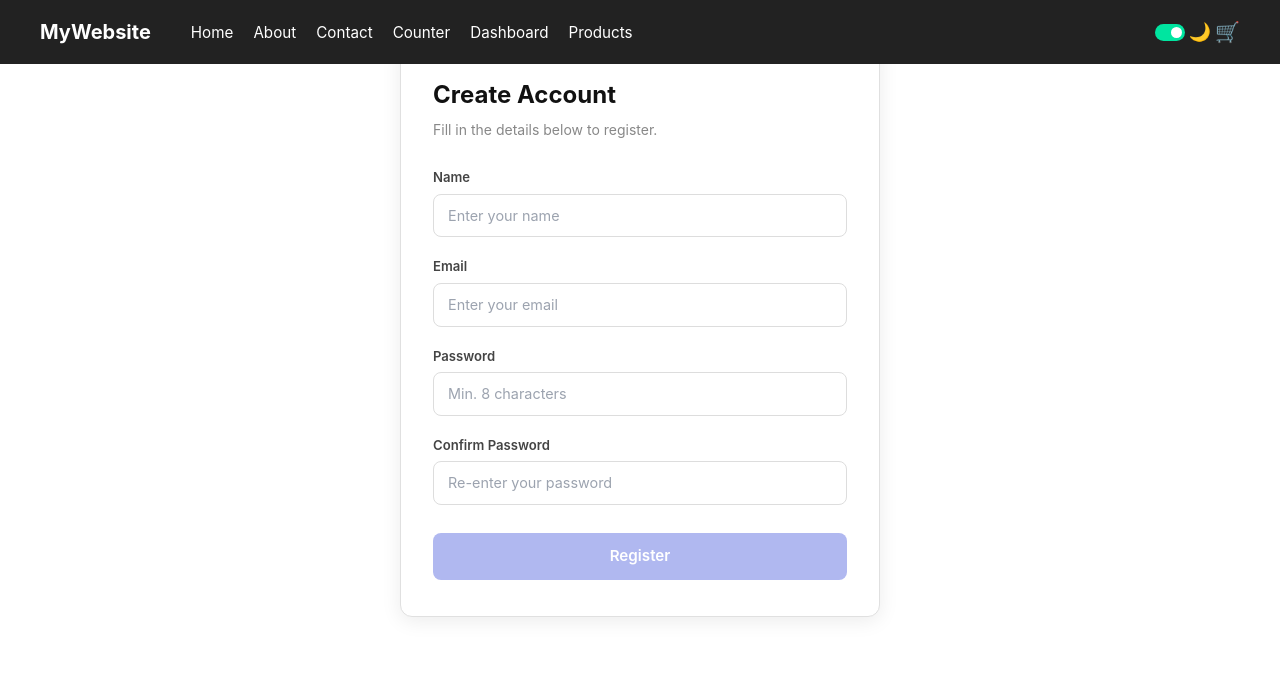
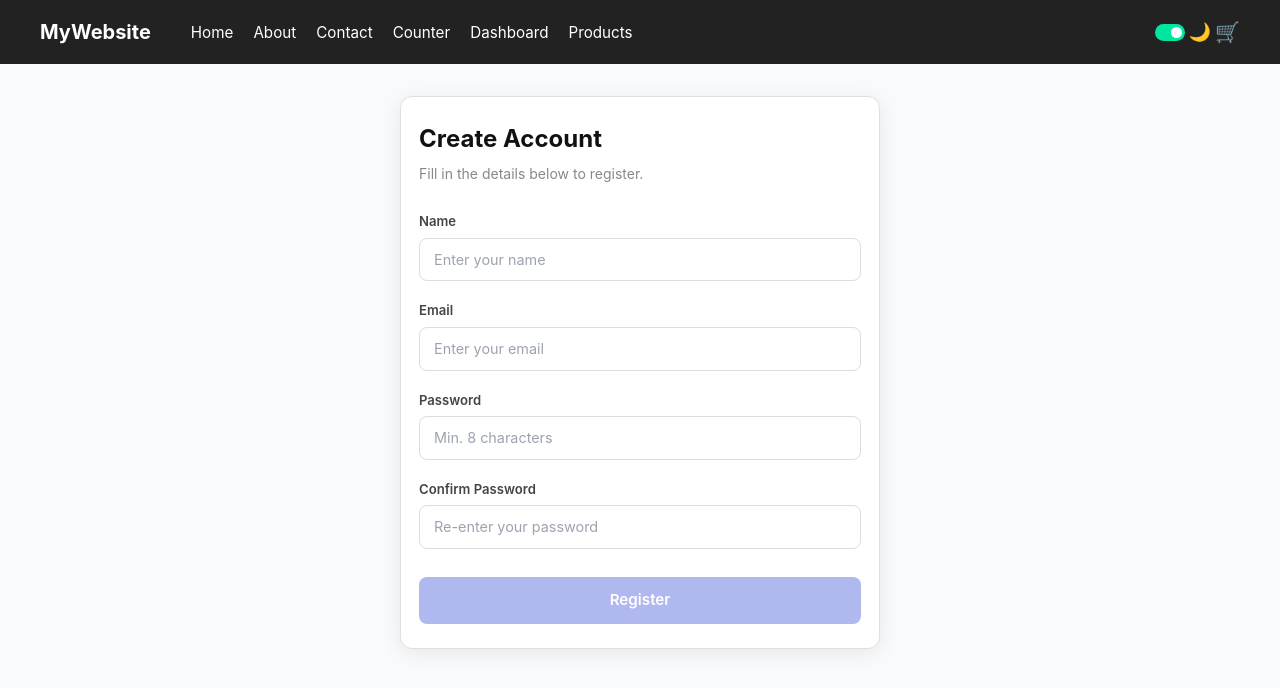
Before and after one commit to harambutt01/React-Projects, a React (Create React App) app: page /contact in a window 1280 px wide. Shown: the top 688 px of the page. Built offline with nearby package versions, Linux system fonts and the light colour scheme.

Commit message:
convert caonact.css to tailwind

```diff
--- a/src/components/Contact.css
+++ /dev/null
@@ -1,92 +0,0 @@
-.form-page {
-  display:         flex;
-  justify-content: center;
-  align-items:     flex-start;
-  padding:         40px 16px;
-  min-height:      100vh;
-}
-
-.form-card {
-  width:         100%;
-  max-width:     480px;
-  background:    #ffffff;
-  border:        1px solid #e0e0e0;
-  border-radius: 12px;
-  padding:       36px 32px;
-  box-shadow:    0 4px 20px rgba(0, 0, 0, 0.08);
-}
-
-.form-title {
-  margin:      0 0 6px;
-  font-size:   1.5rem;
-  font-weight: 700;
-  color:       #111;
-}
-
-.form-subtitle {
-  margin:      0 0 28px;
-  font-size:   0.875rem;
-  color:       #888;
-}
-
-.field {
-  display:        flex;
-  flex-direction: column;
-  margin-bottom:  20px;
-}
-
-.label {
-  font-size:     0.82rem;
-  font-weight:   600;
-  color:         #444;
-  margin-bottom: 6px;
-}
-
-.input {
-  padding:       10px 14px;
-  border:        1px solid #ddd;
-  border-radius: 8px;
-  font-size:     0.9rem;
-  outline:       none;
-  transition:    border-color 0.2s ease;
-  color:         #111;
-}
-
- .input:focus {
-  border-color: #4f6ef7;
-}
-
-.error {
-  margin-top: 5px;
-  font-size:  0.78rem;
-  color:      #e53935;
-}
-
-.submit-btn {
-  width:         100%;
-  padding:       12px;
-  margin-top:    8px;
-  background:    #4f6ef7;
-  color:         #ffffff;
-  border:        none;
-  border-radius: 8px;
-  font-size:     0.95rem;
-  font-weight:   600;
-  cursor:        pointer;
-  transition:    background 0.2s ease;
-}
-
-.submit-btn:hover:not(:disabled) {
-  background: #3a58e0;
-}
-
-.submit-btn:disabled {
-  background: #b0b8f0;
-  cursor:     not-allowed;
-}
-
-@media (max-width: 480px) {
-  .form-card {
-    padding: 24px 18px;
-  }
-}
--- a/src/components/Contact.jsx
+++ b/src/components/Contact.jsx
@@ -1,5 +1,4 @@
 import { useState } from "react";
-import "./Contact.css";
 
 function Contact() {
   const [values, setValues] = useState({
@@ -17,29 +16,24 @@ function Contact() {
       if (!value.trim()) return "Name is required.";
       if (value.trim().length < 2) return "Name must be at least 2 characters.";
     }
-
     if (name === "email") {
       if (!value.trim()) return "Email is required.";
       if (!/^[^\s@]+@[^\s@]+\.[^\s@]+$/.test(value)) return "Enter a valid email.";
     }
-
     if (name === "password") {
       if (!value) return "Password is required.";
       if (value.length < 8) return "Password must be at least 8 characters.";
     }
-
     if (name === "confirmPassword") {
       if (!value) return "Please confirm your password.";
       if (value !== values.password) return "Passwords do not match.";
     }
-
     return "";
   };
 
   const handleChange = (e) => {
     const { name, value } = e.target;
     setValues((prev) => ({ ...prev, [name]: value }));
-
     if (touched[name]) {
       setErrors((prev) => ({ ...prev, [name]: validate(name, value) }));
     }
@@ -63,27 +57,19 @@ function Contact() {
 
   const handleSubmit = (e) => {
     e.preventDefault();
-
     const fields = ["name", "email", "password", "confirmPassword"];
     const newErrors = {};
     const newTouched = {};
 
-    for (let i = 0; i < fields.length; i++) {
-      const key = fields[i];
+    fields.forEach((key) => {
       newErrors[key] = validate(key, values[key]);
       newTouched[key] = true;
-    }
+    });
 
     setErrors(newErrors);
     setTouched(newTouched);
 
-    let hasError = false;
-    for (let i = 0; i < fields.length; i++) {
-      if (newErrors[fields[i]] !== "") {
-        hasError = true;
-        break;
-      }
-    }
+    const hasError = fields.some((field) => newErrors[field] !== "");
 
     if (!hasError) {
       alert("Registration successful!");
@@ -94,15 +80,23 @@ function Contact() {
   };
 
   return (
-    <div className="form-page">
-      <div className="form-card">
-        <h2 className="form-title">Create Account</h2>
-        <p className="form-subtitle">Fill in the details below to register.</p>
+    /* Changed: pt-24 ensures it starts below navbar.
+       Changed: items-start to ensure it doesn't try to vertically center in a way that hides top content */
+    <div className="flex justify-center items-start px-[16px] pt-24 pb-10 min-h-screen bg-gray-50">
+      <div className="w-full max-w-[480px] bg-white border border-[#e0e0e0] rounded-[12px] px-[32px] py-[36px] shadow-[0_4px_20px_rgba(0,0,0,0.08)] sm:px-[18px] sm:py-[24px]">
+
+        <h2 className="m-0 mb-[6px] text-[1.5rem] font-[700] text-[#111]">
+          Create Account
+        </h2>
+
+        <p className="m-0 mb-[28px] text-[0.875rem] text-[#888]">
+          Fill in the details below to register.
+        </p>
 
         <form onSubmit={handleSubmit} noValidate>
-
-          <div className="field">
-            <label className="label">Name</label>
+          {/* Name Field */}
+          <div className="flex flex-col mb-[20px]">
+            <label className="text-[0.82rem] font-[600] text-[#444] mb-[6px]">Name</label>
             <input
               type="text"
               name="name"
@@ -110,15 +104,16 @@ function Contact() {
               onChange={handleChange}
               onBlur={handleBlur}
               placeholder="Enter your name"
-              className={`input ${touched.name && errors.name ? "input-error" : ""}`}
+              className={`px-[14px] py-[10px] border rounded-[8px] text-[0.9rem] outline-none transition-colors duration-200 text-[#111] ${
+                touched.name && errors.name ? "border-[#e53935]" : "border-[#ddd] focus:border-[#4f6ef7]"
+              }`}
             />
-            {touched.name && errors.name && (
-              <span className="error">{errors.name}</span>
-            )}
+            {touched.name && errors.name && <span className="mt-[5px] text-[0.78rem] text-[#e53935]">{errors.name}</span>}
           </div>
 
-          <div className="field">
-            <label className="label">Email</label>
+          {/* Email Field */}
+          <div className="flex flex-col mb-[20px]">
+            <label className="text-[0.82rem] font-[600] text-[#444] mb-[6px]">Email</label>
             <input
               type="email"
               name="email"
@@ -126,15 +121,16 @@ function Contact() {
               onChange={handleChange}
               onBlur={handleBlur}
               placeholder="Enter your email"
-              className={`input ${touched.email && errors.email ? "input-error" : ""}`}
+              className={`px-[14px] py-[10px] border rounded-[8px] text-[0.9rem] outline-none transition-colors duration-200 text-[#111] ${
+                touched.email && errors.email ? "border-[#e53935]" : "border-[#ddd] focus:border-[#4f6ef7]"
+              }`}
             />
-            {touched.email && errors.email && (
-              <span className="error">{errors.email}</span>
-            )}
+            {touched.email && errors.email && <span className="mt-[5px] text-[0.78rem] text-[#e53935]">{errors.email}</span>}
           </div>
 
-          <div className="field">
-            <label className="label">Password</label>
+          {/* Password Field */}
+          <div className="flex flex-col mb-[20px]">
+            <label className="text-[0.82rem] font-[600] text-[#444] mb-[6px]">Password</label>
             <input
               type="password"
               name="password"
@@ -142,15 +138,16 @@ function Contact() {
               onChange={handleChange}
               onBlur={handleBlur}
               placeholder="Min. 8 characters"
-              className={`input ${touched.password && errors.password ? "input-error" : ""}`}
+              className={`px-[14px] py-[10px] border rounded-[8px] text-[0.9rem] outline-none transition-colors duration-200 text-[#111] ${
+                touched.password && errors.password ? "border-[#e53935]" : "border-[#ddd] focus:border-[#4f6ef7]"
+              }`}
             />
-            {touched.password && errors.password && (
-              <span className="error">{errors.password}</span>
-            )}
+            {touched.password && errors.password && <span className="mt-[5px] text-[0.78rem] text-[#e53935]">{errors.password}</span>}
           </div>
 
-          <div className="field">
-            <label className="label">Confirm Password</label>
+          {/* Confirm Password Field */}
+          <div className="flex flex-col mb-[20px]">
+            <label className="text-[0.82rem] font-[600] text-[#444] mb-[6px]">Confirm Password</label>
             <input
               type="password"
               name="confirmPassword"
@@ -158,21 +155,20 @@ function Contact() {
               onChange={handleChange}
               onBlur={handleBlur}
               placeholder="Re-enter your password"
-              className={`input ${touched.confirmPassword && errors.confirmPassword ? "input-error" : ""}`}
+              className={`px-[14px] py-[10px] border rounded-[8px] text-[0.9rem] outline-none transition-colors duration-200 text-[#111] ${
+                touched.confirmPassword && errors.confirmPassword ? "border-[#e53935]" : "border-[#ddd] focus:border-[#4f6ef7]"
+              }`}
             />
-            {touched.confirmPassword && errors.confirmPassword && (
-              <span className="error">{errors.confirmPassword}</span>
-            )}
+            {touched.confirmPassword && errors.confirmPassword && <span className="mt-[5px] text-[0.78rem] text-[#e53935]">{errors.confirmPassword}</span>}
           </div>
 
           <button
             type="submit"
-            className="submit-btn"
             disabled={!isFormValid()}
+            className="w-full py-[12px] mt-[8px] bg-[#4f6ef7] text-white rounded-[8px] text-[0.95rem] font-[600] cursor-pointer transition-colors duration-200 hover:bg-[#3a58e0] disabled:bg-[#b0b8f0] disabled:cursor-not-allowed"
           >
             Register
           </button>
-
         </form>
       </div>
     </div>
--- a/src/components/Counter.jsx
+++ b/src/components/Counter.jsx
@@ -4,18 +4,20 @@ function Counter() {
   const [count, setCount] = useState(0);
 
   return (
-    <div>
-      <h1>{count}</h1>
 
+    <div className="pt-24 px-5 text-center max-w-md mx-auto">
+      <h1 className="text-4xl font-bold mb-6">{count}</h1>
+
+      <div className="flex justify-center gap-2">
         <button
-        className="border border-black px-[10px] py-[4px] m-[5px] cursor-pointer text-[12px]"
+          className="border border-black px-[10px] py-[4px] cursor-pointer text-[12px] hover:bg-black hover:text-white transition-colors"
           onClick={() => setCount(count + 1)}
         >
           Increase
         </button>
 
         <button
-        className="border border-black px-[10px] py-[4px] m-[5px] cursor-pointer text-[12px]"
+          className="border border-black px-[10px] py-[4px] cursor-pointer text-[12px] hover:bg-black hover:text-white transition-colors"
           onClick={() => {
             if (count > 0) setCount(count - 1);
           }}
@@ -24,12 +26,13 @@ function Counter() {
         </button>
 
         <button
-        className="border border-black px-[10px] py-[4px] m-[5px] cursor-pointer text-[12px]"
+          className="border border-black px-[10px] py-[4px] cursor-pointer text-[12px] hover:bg-black hover:text-white transition-colors"
           onClick={() => setCount(0)}
         >
           Reset
         </button>
       </div>
+    </div>
   );
 }
 
--- a/src/components/Home.jsx
+++ b/src/components/Home.jsx
@@ -1,6 +1,9 @@
 function Home(props) {
   return (
-    <div className="flex flex-col items-center justify-center p-10 bg-white shadow-sm rounded-xl border border-gray-100">
+
+    <div className="pt-24 px-5 flex flex-col items-center">
+
+      <div className="flex flex-col items-center justify-center p-10 bg-white shadow-sm rounded-xl border border-gray-100 w-full max-w-2xl">
 
         {/* Heading style */}
         <h1 className="text-3xl font-bold text-gray-800 mb-2">
@@ -17,6 +20,7 @@ function Home(props) {
         </button>
 
       </div>
+    </div>
   )
 }
 
```
Lines whose indentation alone changed are shown as unchanged.
